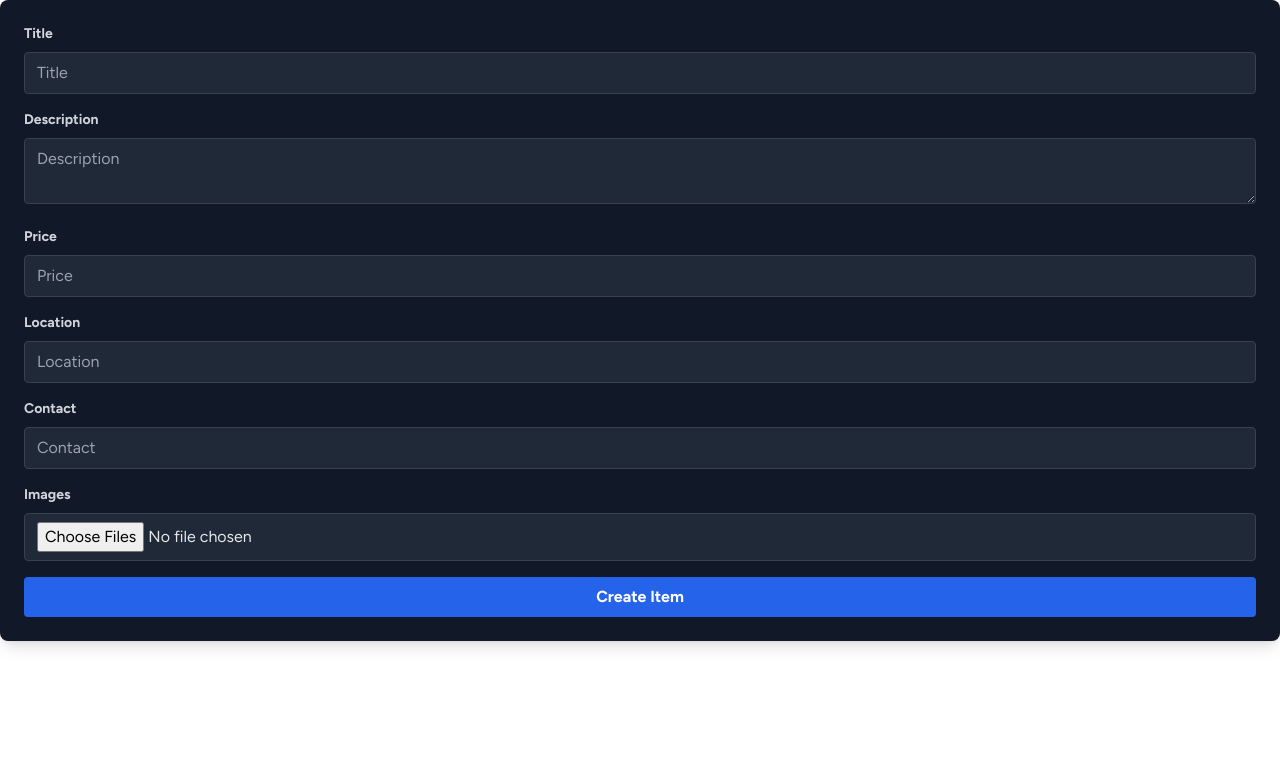
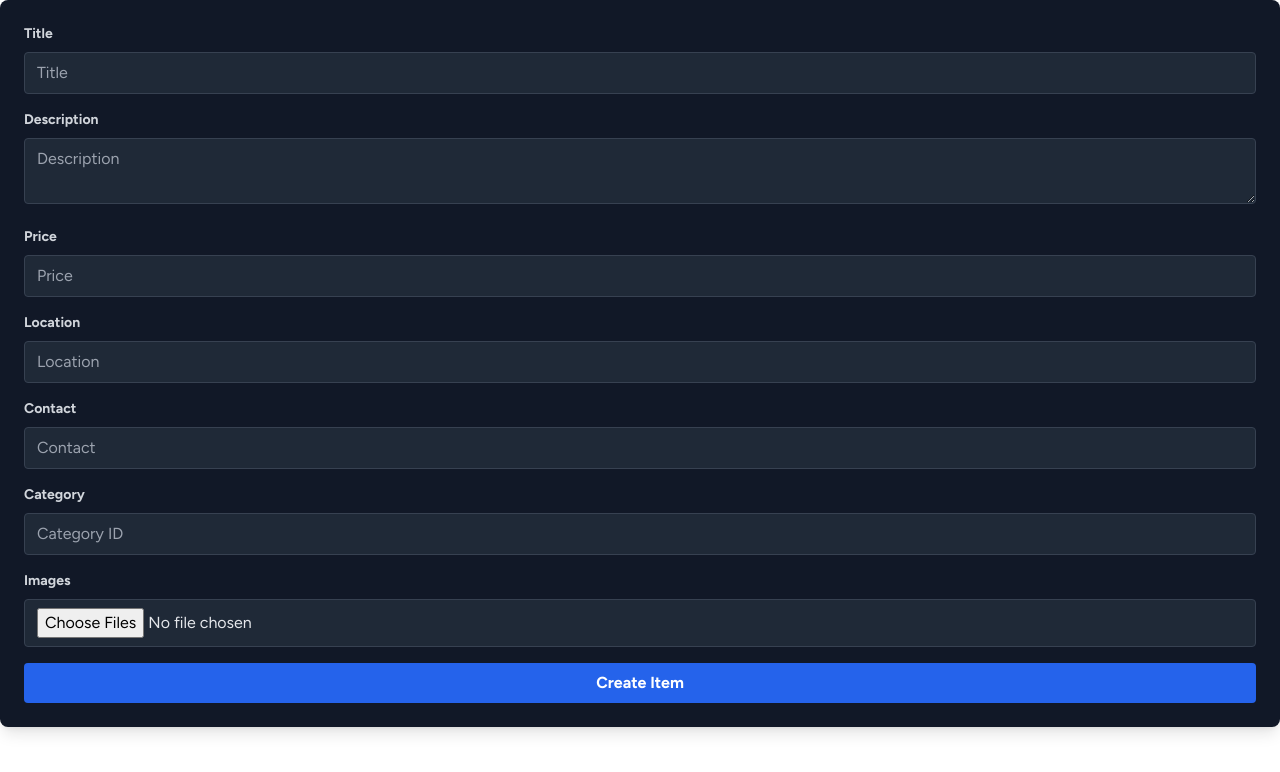
Before and after one commit to Raccoon254/chuka-marketplace, a Next.js app: page /items/new in a window 1280 px wide. Shown: the top 772 px of the page. Built offline with nearby package versions, Linux system fonts and the light colour scheme; no server answers.

Commit message:
Handle loading state gracefully on create an item

```diff
--- a/app/items/new/page.js
+++ b/app/items/new/page.js
@@ -1,6 +1,6 @@
 'use client'
 
-import React, { useState } from 'react';
+import React, { useState, useEffect } from 'react';
 import { useRouter } from 'next/navigation';
 import { useSnackbar } from 'notistack';
 
@@ -10,10 +10,19 @@ export default function NewItem() {
     const [price, setPrice] = useState('');
     const [location, setLocation] = useState('');
     const [contact, setContact] = useState('');
+    const [categoryId, setCategoryId] = useState('');
     const [images, setImages] = useState([]);
     const [isLoading, setIsLoading] = useState(false);
     const router = useRouter();
     const { enqueueSnackbar } = useSnackbar();
+    const [categories, setCategories] = useState([]);
+
+    useEffect(() => {
+        fetch('/api/categories')
+            .then(response => response.json())
+            .then(data => setCategories(data))
+            .catch(error => console.error(error));
+    }, []);
 
     const handleImageUpload = (e) => {
         const files = Array.from(e.target.files);
@@ -39,6 +48,7 @@ export default function NewItem() {
                     price: parseFloat(price),
                     location,
                     contact,
+                    categoryId: parseInt(categoryId),
                     images,
                     sellerId: "66ae784103f26bcf7a04ca87"
                 })
@@ -56,6 +66,14 @@ export default function NewItem() {
             setIsLoading(false);
         }
     };
+
+    if (isLoading) {
+        return (
+            <main className="min-h-screen bg-gray-950 grid place-items-center w-full">
+                <span className="loading loading-ring loading-lg"></span>
+            </main>
+        )
+    }
 
     return (
         <form onSubmit={handleSubmit} className="bg-gray-900 p-6 rounded-lg shadow-lg">
@@ -119,6 +137,18 @@ export default function NewItem() {
                 />
             </div>
             <div className="mb-4">
+                <label className="block text-gray-300 text-sm font-bold mb-2" htmlFor="category">Category</label>
+                <input
+                    type="number"
+                    id="category"
+                    value={categoryId}
+                    onChange={e => setCategoryId(e.target.value)}
+                    placeholder="Category ID"
+                    required
+                    className="w-full px-3 py-2 bg-gray-800 text-gray-200 border border-gray-700 rounded focus:outline-none focus:ring focus:ring-blue-500"
+                />
+            </div>
+            <div className="mb-4">
                 <label className="block text-gray-300 text-sm font-bold mb-2" htmlFor="images">Images</label>
                 <input
                     type="file"
@@ -136,6 +166,5 @@ export default function NewItem() {
                 {isLoading ? 'Creating Item...' : 'Create Item'}
             </button>
         </form>
-
     )
 }
```
